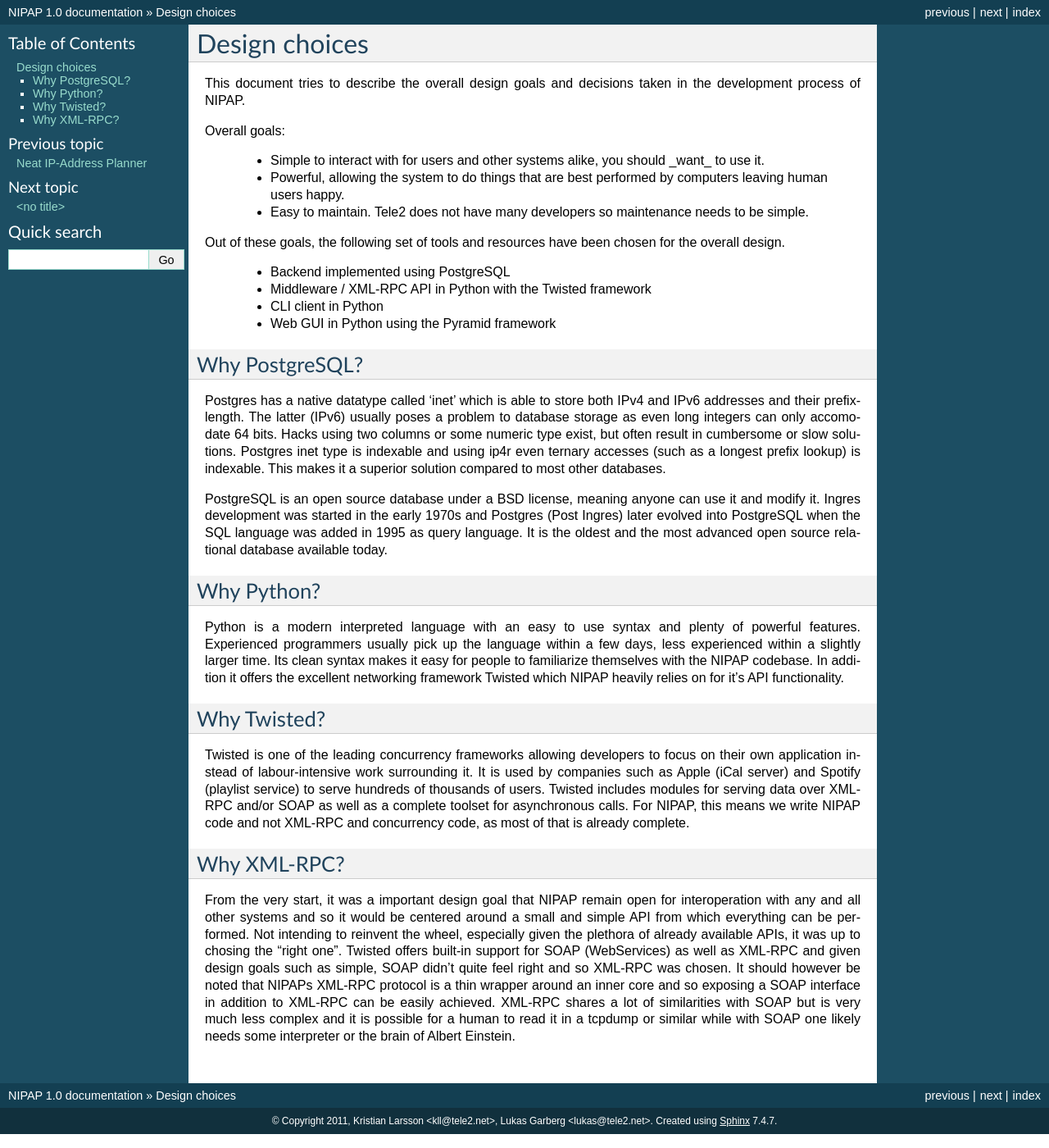
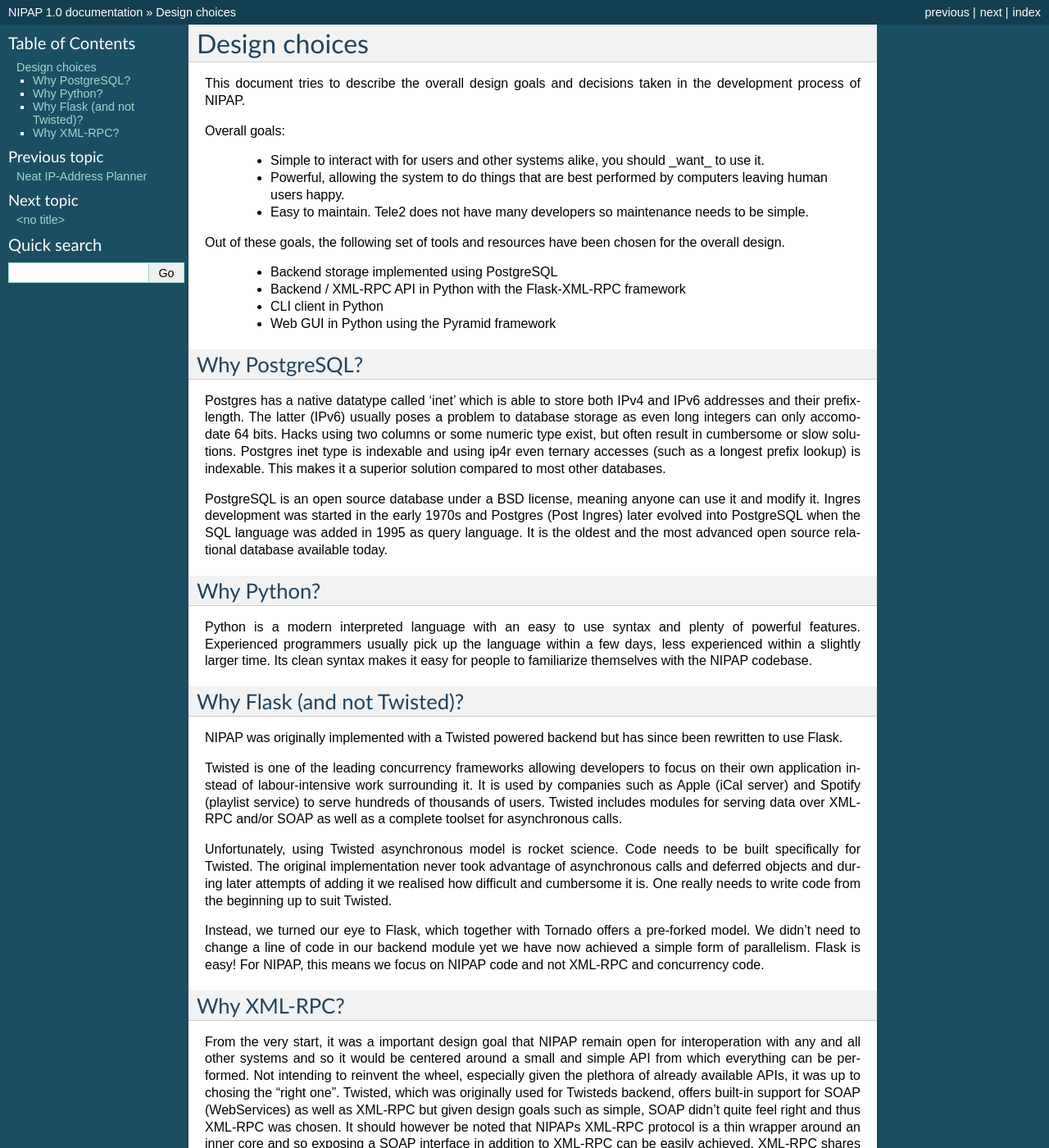
Before and after one commit to SpriteLink/NIPAP, a Sphinx documentation site: the page built from docs/sphinx/design.rst, in a window 1280 px wide and 1400 px high. Shown: the whole window at 82% size. Built offline with Sphinx 7.4.7, drawn with Linux system fonts in a browser that asks for light colours; some of the changed text lies outside the part shown.

Commit message:
Update design doc with regard to Flask vs Twisted
We've stopped using Twisted, so design doc is updated to say it's not as
grand as we originally thought. Give some praise to Flask!

```diff
--- a/docs/sphinx/design.rst
+++ b/docs/sphinx/design.rst
@@ -19,8 +19,8 @@
 Out of these goals, the following set of tools and resources have been chosen
 for the overall design.
 
- * Backend implemented using PostgreSQL
- * Middleware / XML-RPC API in Python with the Twisted framework
+ * Backend storage implemented using PostgreSQL
+ * Backend / XML-RPC API in Python with the Flask-XML-RPC framework
  * CLI client in Python
  * Web GUI in Python using the Pyramid framework
 
@@ -49,19 +49,31 @@
 of powerful features. Experienced programmers usually pick up the language
 within a few days, less experienced within a slightly larger time. Its clean
 syntax makes it easy for people to familiarize themselves with the NIPAP
-codebase. In addition it offers the excellent networking framework Twisted
-which NIPAP heavily relies on for it's API functionality.
+codebase.
 
 
-Why Twisted?
+Why Flask (and not Twisted)?
 ------------
+NIPAP was originally implemented with a Twisted powered backend but has since
+been rewritten to use Flask.
+
 Twisted is one of the leading concurrency frameworks allowing developers to
 focus on their own application instead of labour-intensive work surrounding it.
 It is used by companies such as Apple (iCal server) and Spotify (playlist
 service) to serve hundreds of thousands of users. Twisted includes modules for
 serving data over XML-RPC and/or SOAP as well as a complete toolset for
-asynchronous calls. For NIPAP, this means we write NIPAP code and not XML-RPC and
-concurrency code, as most of that is already complete.
+asynchronous calls.
+
+Unfortunately, using Twisted asynchronous model is rocket science. Code needs
+to be built specifically for Twisted. The original implementation never took
+advantage of asynchronous calls and deferred objects and during later attempts
+of adding it we realised how difficult and cumbersome it is. One really needs
+to write code from the beginning up to suit Twisted.
+
+Instead, we turned our eye to Flask, which together with Tornado offers a
+pre-forked model. We didn't need to change a line of code in our backend module
+yet we have now achieved a simple form of parallelism. Flask is easy! For
+NIPAP, this means we focus on NIPAP code and not XML-RPC and concurrency code.
 
 
 Why XML-RPC?
@@ -70,11 +82,16 @@
 interoperation with any and all other systems and so it would be centered
 around a small and simple API from which everything can be performed. Not
 intending to reinvent the wheel, especially given the plethora of already
-available APIs, it was up to chosing the "right one". Twisted offers built-in
-support for SOAP (WebServices) as well as XML-RPC and given design goals such
-as simple, SOAP didn't quite feel right and so XML-RPC was chosen. It should
-however be noted that NIPAPs XML-RPC protocol is a thin wrapper around an inner
-core and so exposing a SOAP interface in addition to XML-RPC can be easily
-achieved. XML-RPC shares a lot of similarities with SOAP but is very much less
-complex and it is possible for a human to read it in a tcpdump or similar while
+available APIs, it was up to chosing the "right one". Twisted, which was
+originally used for Twisteds backend, offers built-in support for SOAP
+(WebServices) as well as XML-RPC but given design goals such as simple, SOAP
+didn't quite feel right and thus XML-RPC was chosen. It should however be noted
+that NIPAPs XML-RPC protocol is a thin wrapper around an inner core and so
+exposing a SOAP interface in addition to XML-RPC can be easily achieved.
+XML-RPC shares a lot of similarities with SOAP but is very much less complex
+and it is possible for a human to read it in a tcpdump or similar while
 with SOAP one likely needs some interpreter or the brain of Albert Einstein.
+Since the original implementation with Twisted, the backend has been
+reimplemented using Flask-XML-RPC which is an extension to Flask. In addition
+to XML-RPC, it is also possible to load a JSON-RPC module with Flask to add
+another interface.
```
